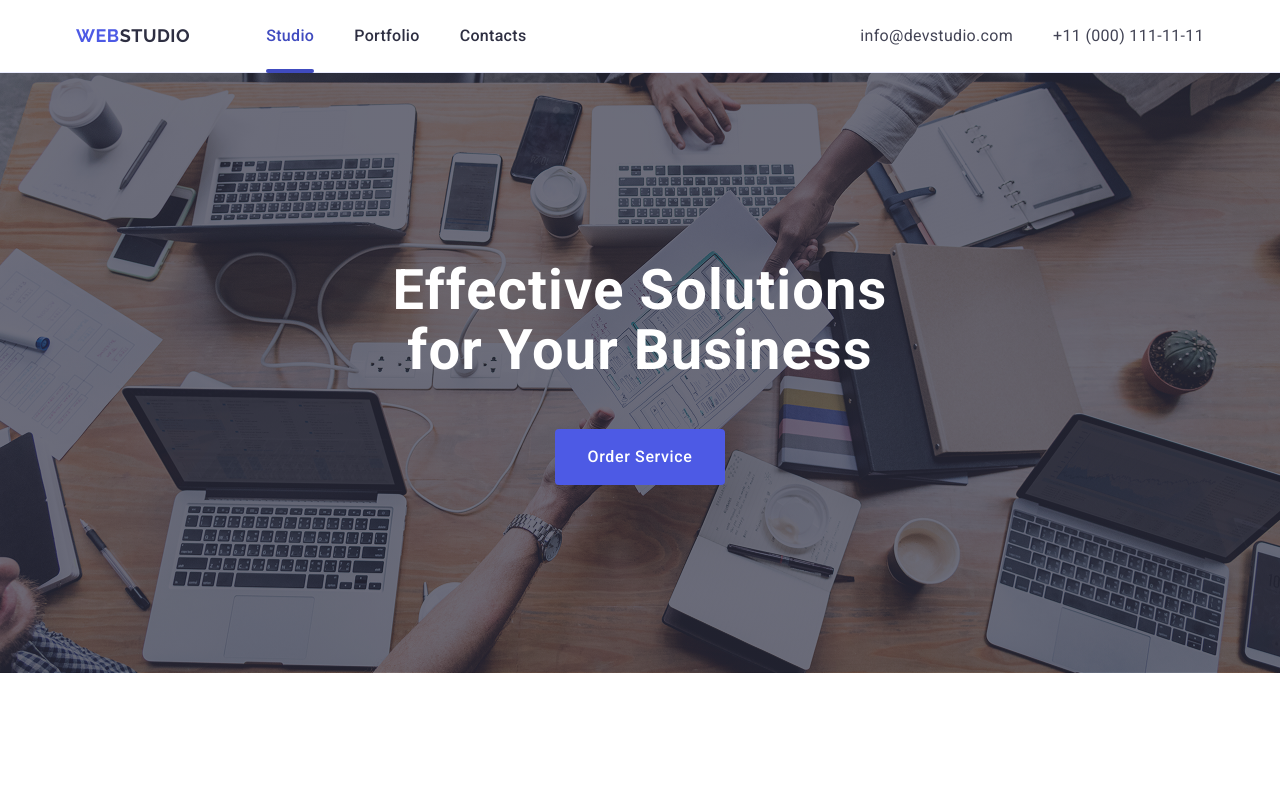
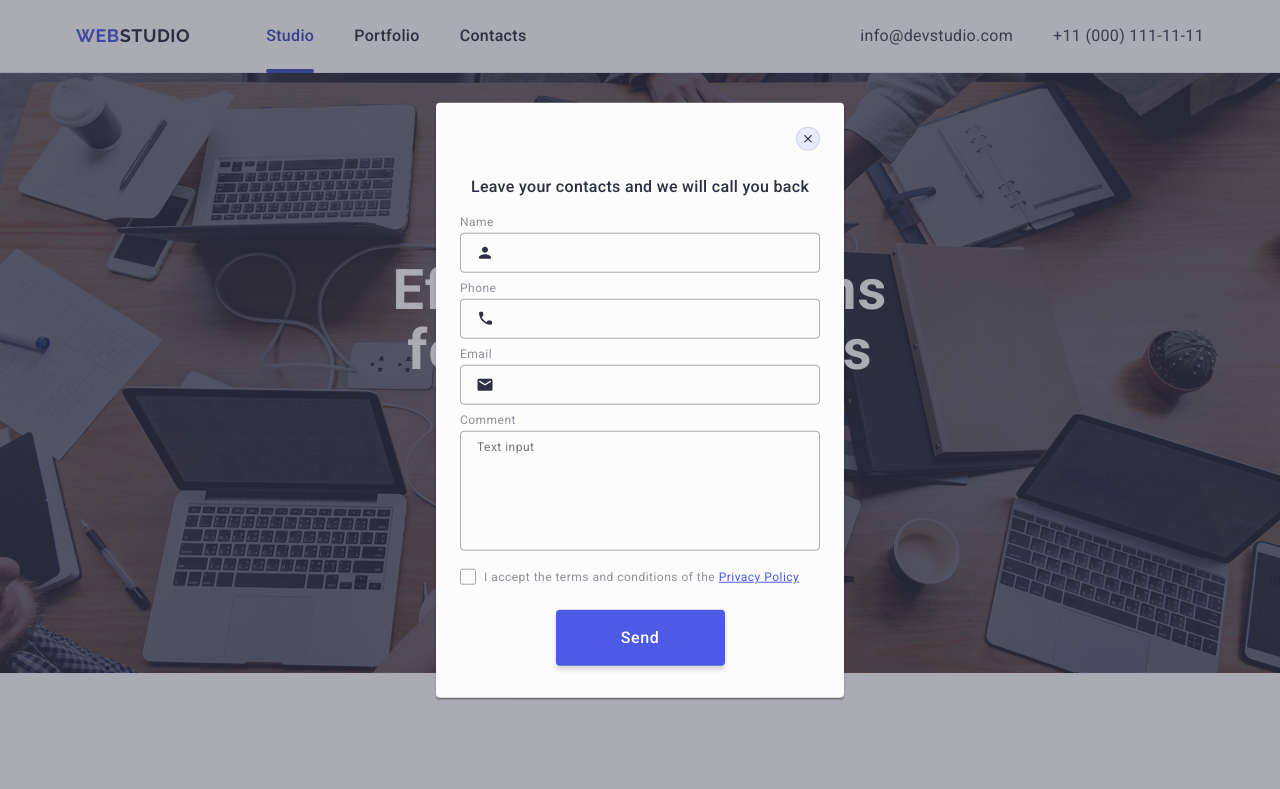
Before and after one commit to MaksymKorotchenko/goit-markup-hw-05, a plain HTML site: page index.html in a window 1280 px wide. Shown: the top 789 px of the page. Drawn offline with nearby package versions, Linux system fonts and the light colour scheme.

Commit message:
fixed modal

```diff
--- a/css/styles.css
+++ b/css/styles.css
@@ -574,13 +574,19 @@ footer .logo {
   margin-left: 80px;
 }
 
-.sub-label {
+.sub-text {
+  font-size: 16px;
   font-weight: 500;
   line-height: 1.5;
   letter-spacing: 0.02em;
   color: #fff;
   margin-bottom: 16px;
   display: block;
+}
+
+.footer-form {
+  display: flex;
+  gap: 24px;
 }
 
 .sub-input {
@@ -593,26 +599,28 @@ footer .logo {
   background-color: transparent;
   padding: 8px 16px;
   color: #fff;
+  font-size: 12px;
+  line-height: 2;
+  letter-spacing: 0.04em;
 }
 
 .sub-input::placeholder {
-  font-size: 12px;
-  line-height: 2;
-  letter-spacing: 0.04em;
   color: #fff;
 }
 
 .sub-btn {
+  font-family: "Roboto", sans-serif;
+  font-size: 16px;
+  line-height: 1.5;
   display: flex;
   align-items: center;
   justify-content: center;
   border-radius: 4px;
   padding: 8px 24px;
-  width: 165px;
+  min-width: 165px;
   height: 40px;
   background-color: #4d5ae5;
   font-weight: 500;
-
   letter-spacing: 0.04em;
   text-align: center;
   color: #fff;
@@ -643,9 +651,6 @@ footer .logo {
   top: 0;
   left: 0;
   pointer-events: none;
-  display: flex;
-  align-items: center;
-  justify-content: center;
   visibility: hidden;
   background-color: rgba(46, 47, 66, 0.4);
   opacity: 0;
@@ -666,8 +671,12 @@ footer .logo {
   box-shadow: 0 1px 1px 0 rgba(0, 0, 0, 0.14), 0 1px 3px 0 rgba(0, 0, 0, 0.12),
     0 2px 1px 0 rgba(0, 0, 0, 0.2);
   background-color: #fcfcfc;
-  padding: 24px;
+  padding: 72px 24px 24px 24px;
   position: absolute;
+  top: 50%;
+  left: 50%;
+  transform: translate(-50%, -50%);
+  transition: transform 250ms cubic-bezier(0.4, 0, 0.2, 1);
 }
 
 .modal-text {
@@ -677,7 +686,10 @@ footer .logo {
   text-align: center;
   color: #2e2f42;
   margin-bottom: 16px;
-  margin-top: 48px;
+}
+
+.form-wrapper {
+  margin-bottom: 8px;
 }
 
 .close-btn {
@@ -692,20 +704,22 @@ footer .logo {
   align-items: center;
   justify-content: center;
   transition: background-color 250ms cubic-bezier(0.4, 0, 0.2, 1),
-    fill 250ms cubic-bezier(0.4, 0, 0.2, 1);
+    border 250ms cubic-bezier(0.4, 0, 0.2, 1);
   position: absolute;
   right: 24px;
+  top: 24px;
+  cursor: pointer;
 }
 
 .icon-close {
-  /* stroke: #2e2f42;
-  fill: #e7e9fc; */
+  transition: fill 250ms cubic-bezier(0.4, 0, 0.2, 1);
 }
 
 .close-btn:focus,
 .close-btn:hover {
   background-color: #404bbf;
   fill: #fff;
+  border: none;
 }
 
 .form-label {
@@ -720,21 +734,22 @@ footer .logo {
 .form-input {
   max-width: 408px;
   width: 100%;
-  outline: none;
+  outline: transparent;
   border: 1px solid rgba(46, 47, 66, 0.4);
   border-radius: 4px;
   max-width: 360px;
   height: 40px;
   padding: 0;
-  margin-bottom: 8px;
   padding-left: 38px;
-  transition: border 250ms cubic-bezier(0.4, 0, 0.2, 1);
+  transition: border-color 250ms cubic-bezier(0.4, 0, 0.2, 1);
+  background-color: transparent;
 }
 
 .icon-input {
   position: absolute;
   left: 16px;
-  top: 8px;
+  top: 50%;
+  transform: translateY(-50%);
   fill: #2e2f42;
   transition: fill 250ms cubic-bezier(0.4, 0, 0.2, 1);
 }
@@ -749,6 +764,10 @@ footer .logo {
   border: 1px solid #4d5ae5;
 }
 
+.whatever-wrapper {
+  margin-bottom: 8px;
+}
+
 .input-wrapper {
   position: relative;
   max-width: 360px;
@@ -760,28 +779,30 @@ footer .logo {
   outline: none;
   border: 1px solid rgba(46, 47, 66, 0.4);
   border-radius: 4px;
-  width: 360px;
-  max-height: 120px;
+  width: 100%;
+  height: 120px;
   display: block;
   resize: none;
   padding: 8px 16px;
-  transition: border 250ms cubic-bezier(0.4, 0, 0.2, 1);
-}
-
-.form-comment::placeholder {
+  transition: border-color 250ms cubic-bezier(0.4, 0, 0.2, 1);
   font-size: 12px;
   line-height: 1.17;
   letter-spacing: 0.04em;
   color: rgba(46, 47, 66, 0.4);
+  background-color: transparent;
 }
 
 .form-comment:hover,
 .form-comment:focus {
-  border: 1px solid #4d5ae5;
+  border-color: #4d5ae5;
 }
 
 .textarea-wrapper {
   margin-bottom: 16px;
+}
+
+.modal-checkbox {
+  margin-bottom: 24px;
 }
 
 .custom-checkbox {
@@ -794,6 +815,9 @@ footer .logo {
   justify-content: center;
   fill: transparent;
   margin-right: 8px;
+  transition: background-color 250ms cubic-bezier(0.4, 0, 0.2, 1),
+    border 250ms cubic-bezier(0.4, 0, 0.2, 1),
+    fill 250ms cubic-bezier(0.4, 0, 0.2, 1);
 }
 
 .checkbox:checked + .label-checkbox .custom-checkbox {
@@ -817,10 +841,12 @@ footer .logo {
 }
 
 .form-submit-btn {
+  font-family: "Roboto", sans-serif;
+  font-size: 16px;
   border-radius: 4px;
   padding: 16px 32px;
-  width: 169px;
-  max-height: 56px;
+  min-width: 169px;
+  height: 56px;
   box-shadow: 0 4px 4px 0 rgba(0, 0, 0, 0.15);
   background-color: #4d5ae5;
   display: block;
@@ -829,9 +855,10 @@ footer .logo {
   letter-spacing: 0.04em;
   text-align: center;
   color: #fff;
-  margin: 24px auto 0;
+  margin: 0 auto;
   transition: background-color 250ms cubic-bezier(0.4, 0, 0.2, 1);
   outline: none;
+  cursor: pointer;
 }
 
 .form-submit-btn:hover,
--- a/index.html
+++ b/index.html
@@ -461,28 +461,30 @@
 
         <div class="footer-input-wrapper">
           <div>
-            <label class="sub-label" for="user-send">Subscribe</label>
-            <input
+            <p class="sub-text">Subscribe</p>
+            <form class="footer-form" action="">
+              <label class="form-label" for=""
+                ><input
                   class="sub-input"
                   type="email"
                   name="user-sub"
                   id="user-send"
                   placeholder="E-mail"
                   required
-            />
-          </div>
-          <div class="footer-button-wrapper">
+              /></label>
               <button class="sub-btn" type="submit">
                 Subscribe
                 <svg class="sub-icon" width="24" height="24">
                   <use href="./images/icons.svg#icon-frame"></use>
                 </svg>
               </button>
+            </form>
           </div>
+          <div class="footer-button-wrapper"></div>
         </div>
       </div>
     </footer>
-    <div class="backdrop">
+    <div class="backdrop is-open">
       <div class="modal">
         <button class="close-btn" type="button">
           <svg class="icon-close" width="8" height="8">
@@ -491,7 +493,8 @@
         </button>
         <p class="modal-text">Leave your contacts and we will call you back</p>
         <form>
-          <div>
+          <div class="form-wrapper">
+            <div class="whatever-wrapper">
               <label class="form-label" for="user-name">Name</label>
               <div class="input-wrapper">
                 <input
@@ -505,6 +508,8 @@
                   <use href="./images/icons.svg#icon-person"></use>
                 </svg>
               </div>
+            </div>
+            <div class="whatever-wrapper">
               <label class="form-label" for="user-tel">Phone</label>
               <div class="input-wrapper">
                 <input
@@ -518,6 +523,8 @@
                   <use href="./images/icons.svg#icon-phone"></use>
                 </svg>
               </div>
+            </div>
+            <div class="whatever-wrapper">
               <label class="form-label" for="user-email">Email</label>
               <div class="input-wrapper">
                 <input
@@ -531,12 +538,13 @@
                   <use href="./images/icons.svg#icon-email"></use>
                 </svg>
               </div>
+            </div>
             <div class="textarea-wrapper">
-              <label class="form-label" for="comment"> Comment</label>
+              <label class="form-label" for="user-comment"> Comment</label>
               <textarea
                 class="form-comment"
                 name="user-comment"
-                id="comment"
+                id="user-comment"
                 placeholder="Text input"
                 rows="12"
                 cols="36"
@@ -548,11 +556,12 @@
                 type="checkbox"
                 name="user-check"
                 id="user-check"
+                value="true"
                 required
               />
               <label class="label-checkbox" for="user-check">
                 <span class="custom-checkbox">
-                  <svg class="" width="10" height="8">
+                  <svg class="checkbox-icon" width="10" height="8">
                     <use href="./images/icons.svg#icon-check"></use>
                   </svg> </span
                 >I accept the terms and conditions of the
```
Lines whose indentation alone changed are shown as unchanged.
